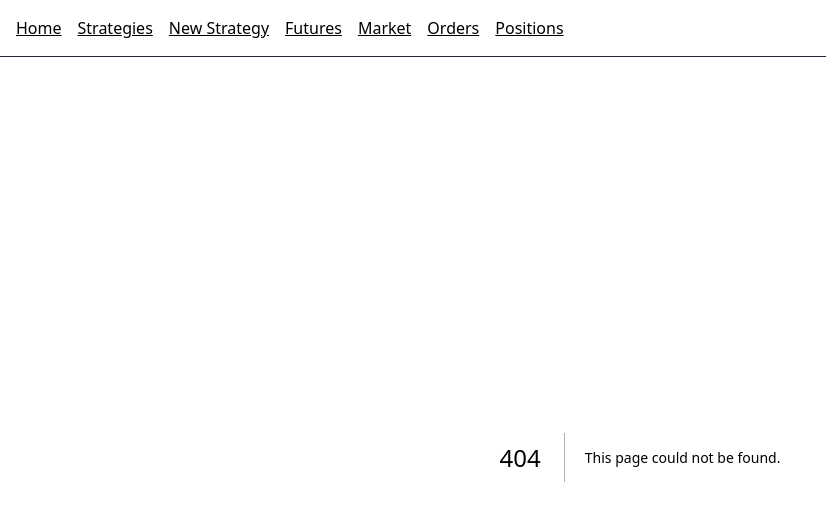
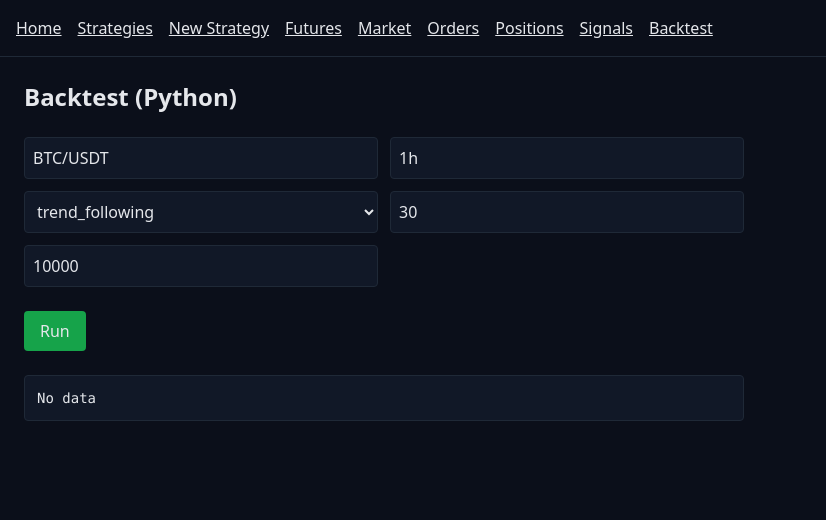
Before and after one commit to blockbit-hama/xQuant, a Next.js app in the folder quant_front/: page /backtest in a window 1280 px wide. Before the commit this address had no page. Shown: the top 520 px of the page, without its empty margins (0-826 px from the left). Built offline with nearby package versions, Linux system fonts and the light colour scheme.

Commit message:
frontend: Signals/Backtest 페이지 추가(Python API 연동). 내비 링크 확장.

```diff
--- /dev/null
+++ b/quant_front/src/app/backtest/page.tsx
@@ -0,0 +1,38 @@
+"use client";
+import { useState } from 'react';
+import { PY_BASE } from '@/src/lib/config';
+
+export default function BacktestPage() {
+  const [symbol, setSymbol] = useState('BTC/USDT');
+  const [timeframe, setTimeframe] = useState('1h');
+  const [strategy, setStrategy] = useState('trend_following');
+  const [days, setDays] = useState(30);
+  const [initial, setInitial] = useState(10000);
+  const [result, setResult] = useState<any>(null);
+
+  async function submit() {
+    const res = await fetch(`${PY_BASE}/backtest`, { method: 'POST', headers: { 'Content-Type': 'application/json' }, body: JSON.stringify({ symbol, timeframe, strategy, days, initial_capital: initial }) });
+    const json = await res.json();
+    setResult(json);
+  }
+
+  return (
+    <main className="p-6 space-y-6 max-w-3xl">
+      <h1 className="text-2xl font-semibold">Backtest (Python)</h1>
+      <div className="grid grid-cols-2 gap-3">
+        <input className="rounded bg-gray-900 border border-gray-800 p-2" value={symbol} onChange={e=>setSymbol(e.target.value)} />
+        <input className="rounded bg-gray-900 border border-gray-800 p-2" value={timeframe} onChange={e=>setTimeframe(e.target.value)} />
+        <select className="rounded bg-gray-900 border border-gray-800 p-2" value={strategy} onChange={e=>setStrategy(e.target.value)}>
+          <option value="trend_following">trend_following</option>
+          <option value="mean_reversion">mean_reversion</option>
+          <option value="macd_stochrsi">macd_stochrsi</option>
+          <option value="bollinger_bands">bollinger_bands</option>
+        </select>
+        <input type="number" className="rounded bg-gray-900 border border-gray-800 p-2" value={days} onChange={e=>setDays(Number(e.target.value))} />
+        <input type="number" className="rounded bg-gray-900 border border-gray-800 p-2" value={initial} onChange={e=>setInitial(Number(e.target.value))} />
+      </div>
+      <button className="rounded bg-green-600 px-4 py-2" onClick={submit}>Run</button>
+      <pre className="text-sm whitespace-pre-wrap break-all border border-gray-800 rounded p-3 bg-gray-900">{result ? JSON.stringify(result, null, 2) : 'No data'}</pre>
+    </main>
+  );
+}
--- a/quant_front/src/app/layout.tsx
+++ b/quant_front/src/app/layout.tsx
@@ -19,6 +19,8 @@ export default function RootLayout({ children }: { children: React.ReactNode })
           <Link className="underline" href="/market">Market</Link>
           <Link className="underline" href="/orders">Orders</Link>
           <Link className="underline" href="/positions">Positions</Link>
+          <Link className="underline" href="/signals">Signals</Link>
+          <Link className="underline" href="/backtest">Backtest</Link>
         </header>
         {children}
       </body>
--- /dev/null
+++ b/quant_front/src/app/signals/page.tsx
@@ -0,0 +1,36 @@
+"use client";
+import { useState } from 'react';
+import { PY_BASE } from '@/src/lib/config';
+
+export default function SignalsPage() {
+  const [symbol, setSymbol] = useState('BTC/USDT');
+  const [timeframe, setTimeframe] = useState('1h');
+  const [strategy, setStrategy] = useState('trend_following');
+  const [lookback, setLookback] = useState(100);
+  const [result, setResult] = useState<any>(null);
+
+  async function submit() {
+    const res = await fetch(`${PY_BASE}/signals`, { method: 'POST', headers: { 'Content-Type': 'application/json' }, body: JSON.stringify({ symbol, timeframe, strategy, lookback }) });
+    const json = await res.json();
+    setResult(json);
+  }
+
+  return (
+    <main className="p-6 space-y-6 max-w-3xl">
+      <h1 className="text-2xl font-semibold">Signals (Python)</h1>
+      <div className="grid grid-cols-2 gap-3">
+        <input className="rounded bg-gray-900 border border-gray-800 p-2" value={symbol} onChange={e=>setSymbol(e.target.value)} />
+        <input className="rounded bg-gray-900 border border-gray-800 p-2" value={timeframe} onChange={e=>setTimeframe(e.target.value)} />
+        <select className="rounded bg-gray-900 border border-gray-800 p-2" value={strategy} onChange={e=>setStrategy(e.target.value)}>
+          <option value="trend_following">trend_following</option>
+          <option value="mean_reversion">mean_reversion</option>
+          <option value="macd_stochrsi">macd_stochrsi</option>
+          <option value="bollinger_bands">bollinger_bands</option>
+        </select>
+        <input type="number" className="rounded bg-gray-900 border border-gray-800 p-2" value={lookback} onChange={e=>setLookback(Number(e.target.value))} />
+      </div>
+      <button className="rounded bg-green-600 px-4 py-2" onClick={submit}>Generate</button>
+      <pre className="text-sm whitespace-pre-wrap break-all border border-gray-800 rounded p-3 bg-gray-900">{result ? JSON.stringify(result, null, 2) : 'No data'}</pre>
+    </main>
+  );
+}
```
